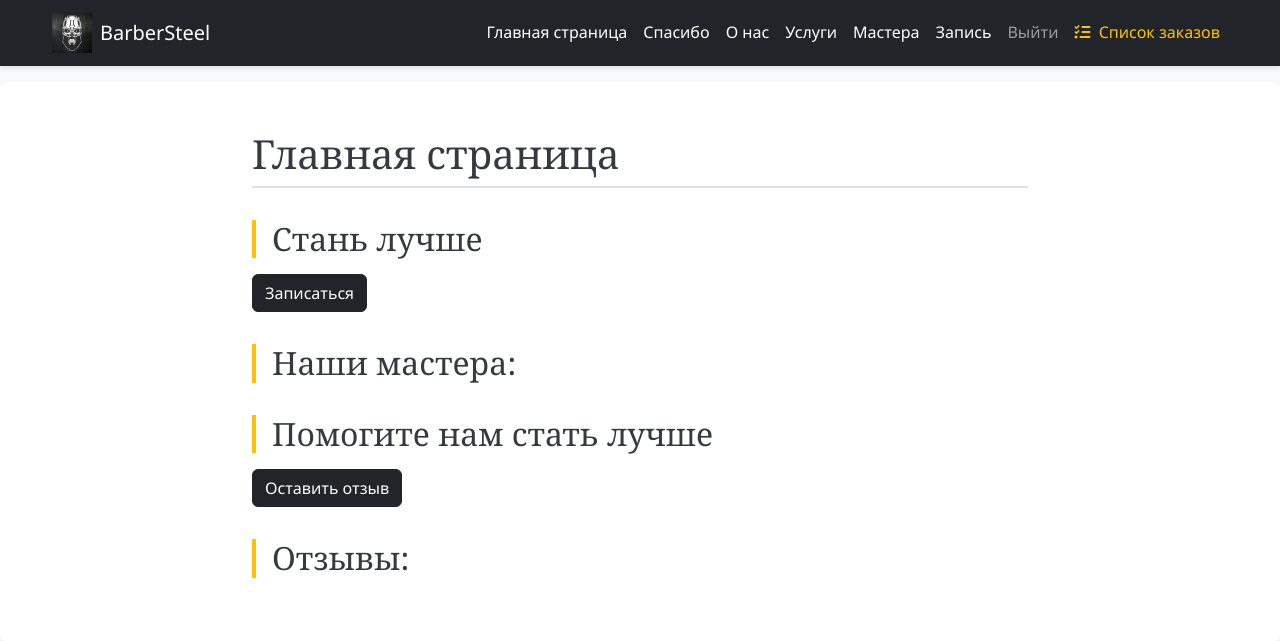
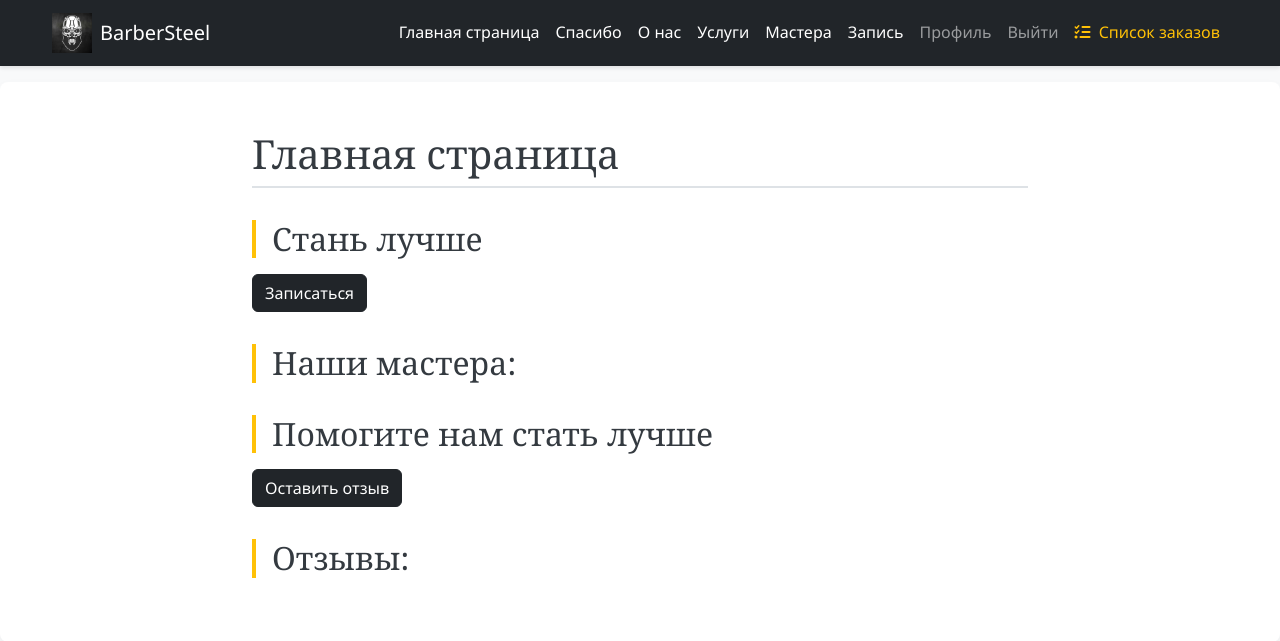
Before and after one commit to AlexChernousov70/Django_first_projeckt, a Django app: page / in a window 1280 px wide. Shown: the top 641 px of the page. Run offline with Django 5.2, Linux system fonts and the light colour scheme; the visitor is signed in with stand-in values (Sample User, id 1); data that the repository does not hold is empty.

Commit message:
hw_48 кнопка Профиль для входа в профиль

```diff
--- a/core/templates/core/includes/menu.html
+++ b/core/templates/core/includes/menu.html
@@ -39,6 +39,7 @@
         </li>
 
         {% if user.is_authenticated %}
+        <a class="nav-item nav-link" href="{% url 'users:profile_detail' pk=request.user.pk %}">Профиль</a>
         <form action="{% url 'users:logout' %}" method="post" class="nav-item">
             {% csrf_token %}
             <button type="submit" class="btn btn-link nav-link">Выйти</button>
```
